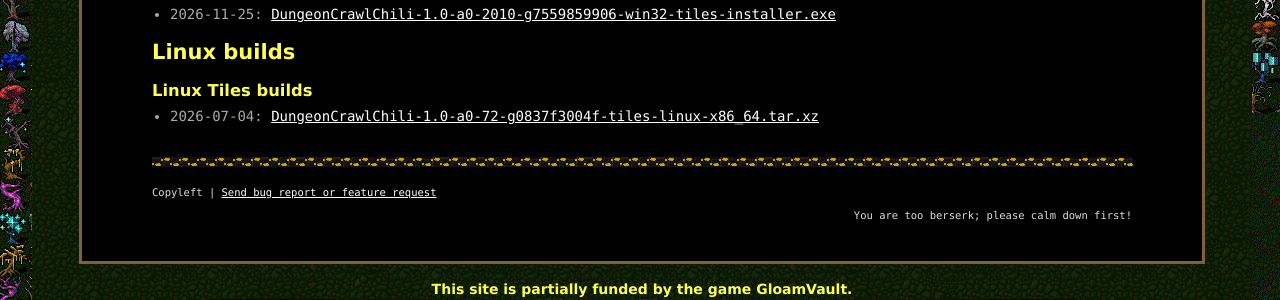
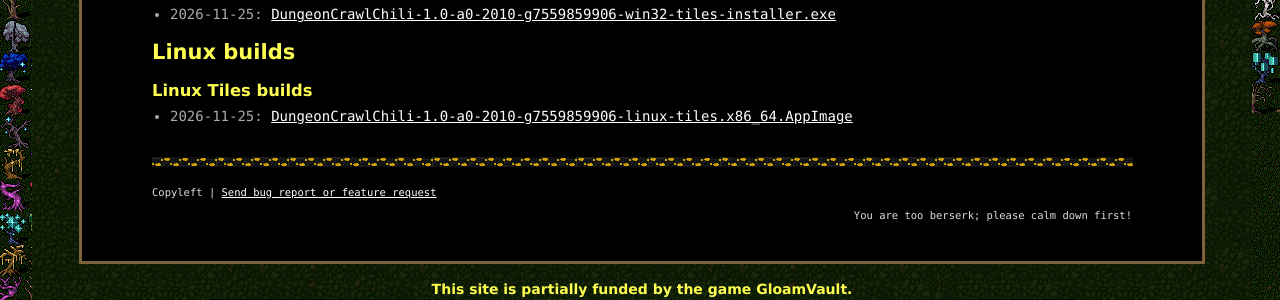
Before and after one commit to DungeonCrawl-org/www.DungeonCrawlChili.org, a PHP site: page /downloads.php in a window 1280 px wide. Shown: the part 716-1016 px from the top of the page. Run offline with PHP 8.4, Linux system fonts and the light colour scheme.

Commit message:
Update Linux builds download link

```diff
--- a/webroot/downloads.php
+++ b/webroot/downloads.php
@@ -10,6 +10,6 @@
 
 <h2>Linux builds</h2>
 <h3>Linux Tiles builds</h2>
-<ul><li>2026-07-04: <a href="/downloads/DungeonCrawlChili-1.0-a0-72-g0837f3004f-tiles-linux-x86_64.tar.xz">DungeonCrawlChili-1.0-a0-72-g0837f3004f-tiles-linux-x86_64.tar.xz</a></li></ul>
+<ul><li>2026-11-25: <a href="/downloads/DungeonCrawlChili-1.0-a0-2010-g7559859906-linux-tiles.x86_64.AppImage">DungeonCrawlChili-1.0-a0-2010-g7559859906-linux-tiles.x86_64.AppImage</a></li></ul>
 
 <?php require 'views/footer.php'; ?>
```
